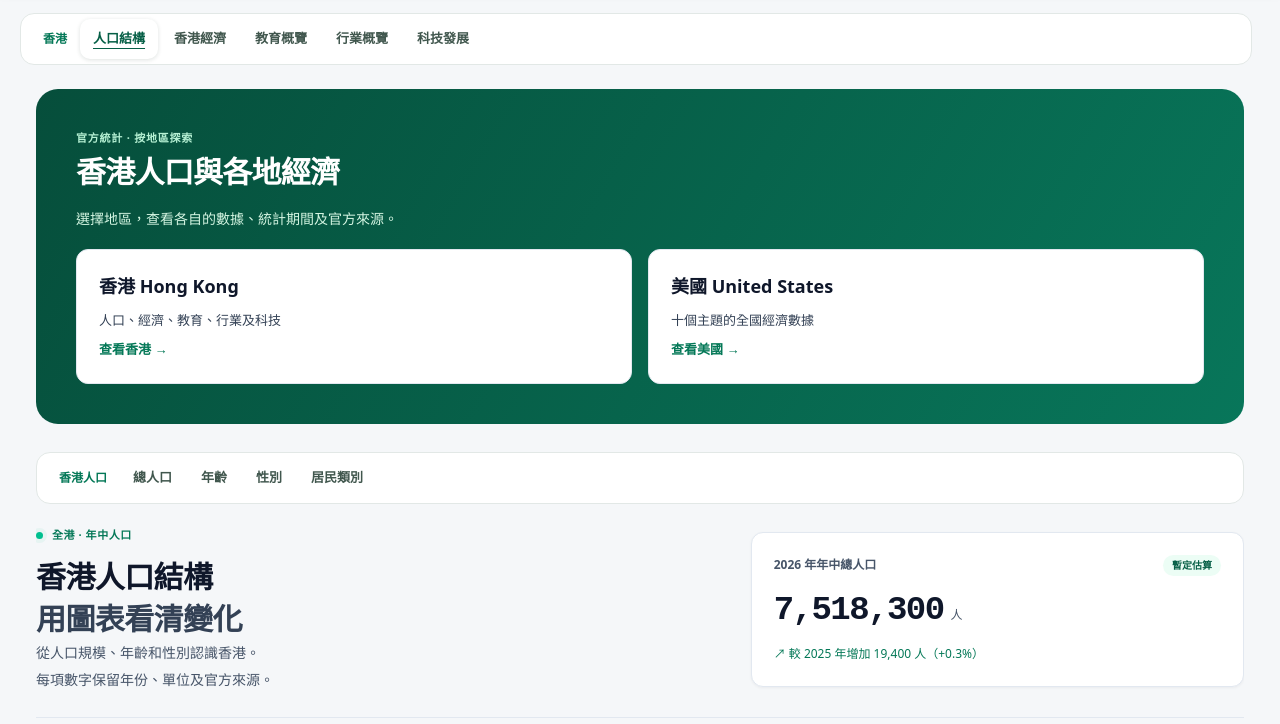
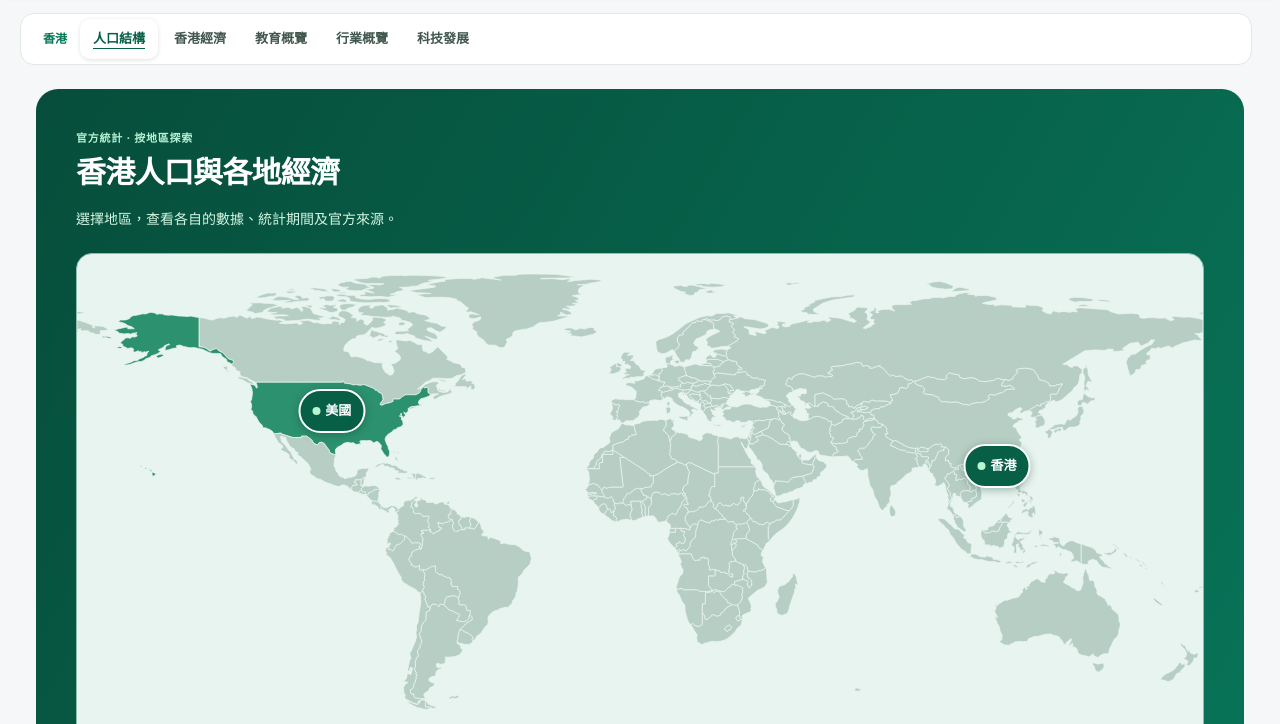
Before and after one commit to lok274/hk-population-viewer, a plain HTML site: page dist/index.html in a window 1280 px wide. Shown: the part 76-800 px from the top of the page. Drawn offline with Linux system fonts and the light colour scheme.

Commit message:
Add interactive world map to region directory

```diff
--- a/dist/index.html
+++ b/dist/index.html
@@ -10,8 +10,8 @@
   <link rel="stylesheet" href="./dashboard-ui.css">
   <script>if (['#economy', '#inflation', '#unemployment', '#earnings', '#trade'].includes(location.hash)) location.replace('./hk-economy.html' + location.hash);</script>
   <script type="module" src="./app.js?v=separate-economies"></script>
-  <link rel="stylesheet" href="./site-navigation.css?v=20261126">
-  <script defer src="./site-navigation.js?v=20261126-stage2"></script>
+  <link rel="stylesheet" href="./site-navigation.css?v=20261127-map">
+  <script defer src="./site-navigation.js?v=20261127-map"></script>
 </head>
 <body class="home-dashboard" data-region="hub">
   <a class="skip-link" href="#main">跳至主要內容</a>
@@ -38,6 +38,8 @@
       <p class="section-kicker">官方統計 · 按地區探索</p>
       <h1 id="world-economies-title">香港人口與各地經濟</h1>
       <p>選擇地區，查看各自的數據、統計期間及官方來源。</p>
+      <div class="world-map" data-world-map hidden></div>
+      <p class="world-map-source">地圖資料：<a href="https://www.naturalearthdata.com/downloads/110m-cultural-vectors/">Natural Earth ↗</a> · 點選已上線的地區，或使用下方地區卡片。</p>
       <div class="economy-links" data-region-cards>
         <a href="./index.html#total"><strong>香港 Hong Kong</strong><span>人口、經濟、教育、行業及科技</span><span aria-hidden="true">查看香港 →</span></a>
         <a href="./us-economy.html"><strong>美國 United States</strong><span>十個主題的全國經濟數據</span><span aria-hidden="true">查看美國 →</span></a>
--- a/dist/site-navigation.css
+++ b/dist/site-navigation.css
@@ -94,6 +94,42 @@
 .home-dashboard .economy-directory .section-kicker { color: #b6f1d4; }
 .home-dashboard .economy-directory h1 { color: #fff; margin: 0 0 8px; }
 .home-dashboard .economy-directory>p:not(.section-kicker) { color: #d4f5e2; }
+.world-map {
+  position: relative;
+  margin-top: 22px;
+  overflow: hidden;
+  border: 1px solid #8ebdaf;
+  border-radius: 16px;
+  background: #e8f4ef;
+}
+.world-map[hidden] { display: none; }
+.world-map svg { display: block; width: 100%; height: auto; }
+.world-land { fill: #b7cec4; stroke: #e8f4ef; stroke-width: .65; fill-rule: evenodd; }
+.world-region .world-land { fill: #2c916e; cursor: pointer; }
+.world-region:hover .world-land, .world-region:focus-visible .world-land { fill: #075f46; stroke: #033b2c; stroke-width: 2; }
+.world-marker {
+  position: absolute;
+  transform: translate(-50%, -50%);
+  display: inline-flex;
+  align-items: center;
+  gap: 5px;
+  min-height: 44px;
+  padding: 0 12px;
+  border: 2px solid #fff;
+  border-radius: 999px;
+  background: #075f46;
+  box-shadow: 0 2px 8px #003c2b55;
+  color: #fff;
+  font-size: 13px;
+  font-weight: 700;
+  text-decoration: none;
+  white-space: nowrap;
+}
+.world-marker::before { content: ''; width: 8px; height: 8px; border-radius: 50%; background: #b9f6cf; }
+.world-marker:hover { background: #033f30; }
+.world-marker:focus-visible, .world-region:focus-visible { outline: 3px solid #164bde; outline-offset: 3px; }
+.home-dashboard .economy-directory > .world-map-source { margin: 8px 0 0; font-size: 12px; }
+.world-map-source a { color: #fff; text-underline-offset: 3px; }
 .home-dashboard .economy-links a { min-height: 135px; }
 .home-dashboard .hero-copy h2 { font-size: clamp(24px, 3vw, 30px); line-height: 1.4; }
 .home-dashboard .hero-copy h2 span { color: #334155; }
--- a/dist/site-navigation.js
+++ b/dist/site-navigation.js
@@ -1,6 +1,7 @@
 const regions = [
   {
     id: 'hk', label: '香港', english: 'Hong Kong', summary: '人口、經濟、教育、行業及科技', href: './index.html#total',
+    map: {longitude: 114.17, latitude: 22.32},
     topics: [
       ['人口結構', './index.html#total', '人口 總人口 population'],
       ['年齡分布', './index.html#age', '年齡'],
@@ -24,6 +25,7 @@ const regions = [
   },
   {
     id: 'us', label: '美國', english: 'United States', summary: '十個主題的全國經濟數據', href: './us-economy.html',
+    map: {longitude: -98.58, latitude: 39.83, shape: 'USA'},
     topics: [
       ['美國經濟', './us-economy.html', '經濟'],
       ['經濟產出', './us-economy.html#output', 'GDP 消費 投資 政府 淨出口'],
@@ -71,6 +73,46 @@ if (regionCards) {
   }
 }
 
+const worldMap = document.querySelector('[data-world-map]');
+if (worldMap) {
+  fetch('./world-map.svg?v=20261127')
+    .then(response => {
+      if (!response.ok) throw new Error('Map unavailable');
+      return response.text();
+    })
+    .then(text => {
+      const svg = new DOMParser().parseFromString(text, 'image/svg+xml').documentElement;
+      if (svg.localName !== 'svg') throw new Error('Invalid map');
+      const svgNs = 'http://www.w3.org/2000/svg';
+      for (const region of regions) {
+        if (!region.map) continue;
+        if (region.map.shape) {
+          const shape = [...svg.querySelectorAll('[data-map-code]')].find(path => path.dataset.mapCode === region.map.shape);
+          if (shape) {
+            const link = document.createElementNS(svgNs, 'a');
+            link.setAttribute('href', region.href);
+            link.setAttribute('aria-label', `查看${region.label}`);
+            link.classList.add('world-region');
+            shape.removeAttribute('aria-hidden');
+            shape.before(link);
+            link.append(shape);
+          }
+        }
+        const marker = document.createElement('a');
+        marker.href = region.href;
+        marker.className = 'world-marker';
+        marker.style.left = `${(region.map.longitude + 180) / 360 * 100}%`;
+        marker.style.top = `${(90 - region.map.latitude) / 180 * 100}%`;
+        marker.textContent = region.label;
+        marker.setAttribute('aria-label', `查看${region.label}`);
+        worldMap.append(marker);
+      }
+      worldMap.prepend(document.importNode(svg, true));
+      worldMap.hidden = false;
+    })
+    .catch(() => { /* The region cards remain available if the map cannot load. */ });
+}
+
 const dialog = document.querySelector('#site-search');
 const openButton = document.querySelector('[data-open-search]');
 if (dialog && openButton && typeof dialog.showModal === 'function') {
```
Also changed, not shown: dist/education.html (+1 -1 lines), dist/hk-economy.html (+1 -1 lines), dist/industry.html (+1 -1 lines), dist/technology.html (+1 -1 lines), dist/us-economy.html (+1 -1 lines), dist/world-map.svg (added).
